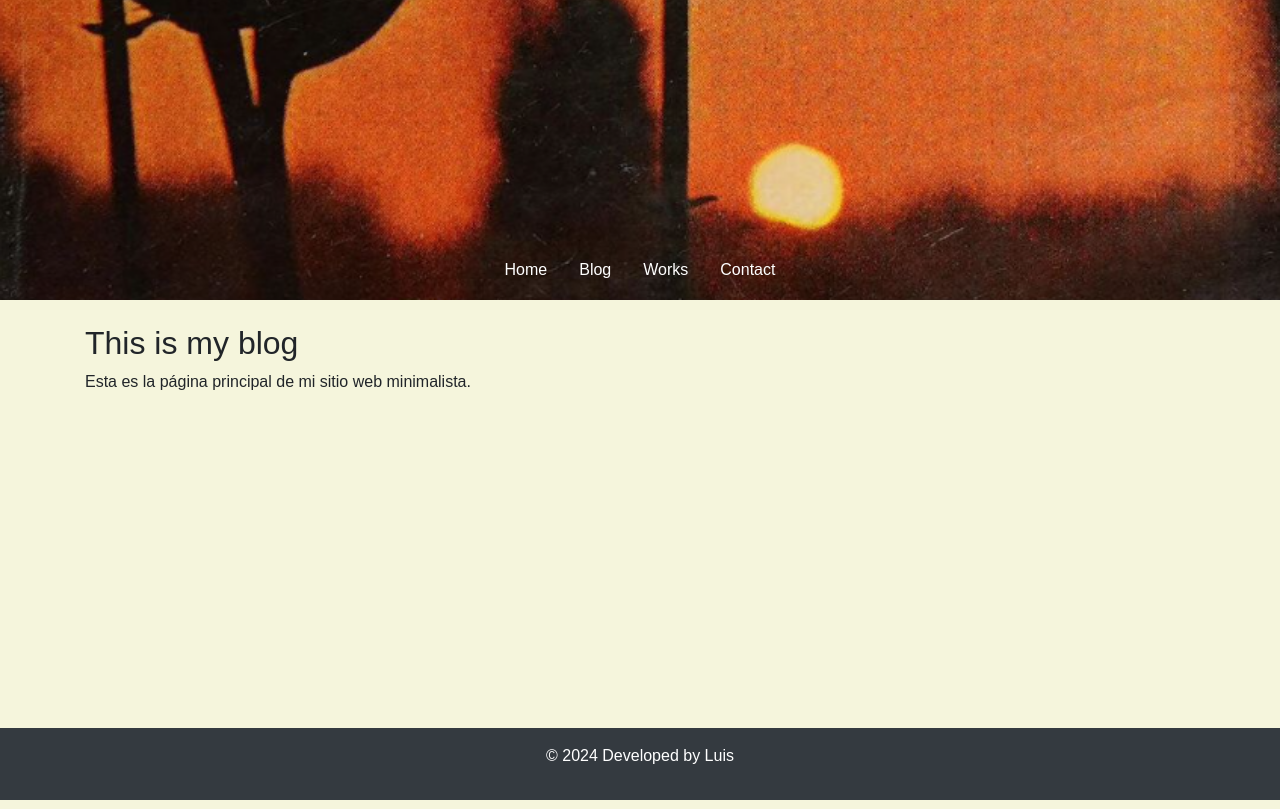
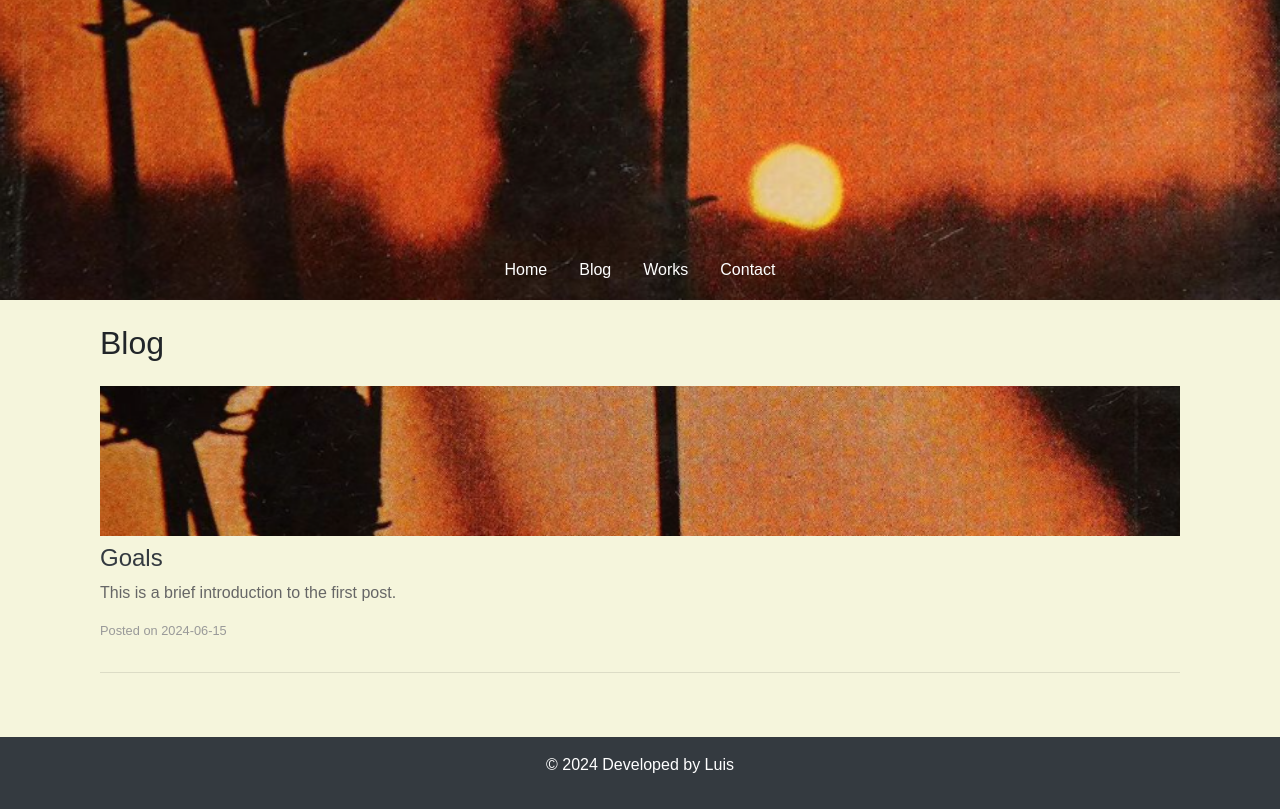
Before and after one commit to lasc95/web_page, a Flask app: page /blog in a window 1280 px wide. Run offline with Flask 3, Linux system fonts and the light colour scheme; some libraries are stand-ins or nearby versions.

Commit message:
add blogger

```diff
--- a/app/routes.py
+++ b/app/routes.py
@@ -1,7 +1,19 @@
 from flask import render_template, Blueprint, request
 import json
+import os
 
 main = Blueprint('main', __name__)
+
+def load_posts():
+    with open(os.path.join('app', 'static', 'data', 'posts.json')) as file:
+        return json.load(file)
+
+def load_post_content(filename):
+    filepath = os.path.join('app', 'static', 'data', 'posts', filename)
+    if os.path.exists(filepath):
+        with open(filepath, 'r') as file:
+            return file.read()
+    return None
 
 @main.route('/')
 def index():
@@ -9,11 +21,33 @@ def index():
 
 @main.route('/blog')
 def blog():
-    return render_template('blog.html')
+    page = request.args.get('page', 1, type=int)
+    posts = load_posts()
+    per_page = 5
+    total = len(posts)
+    paginated_posts = posts[(page - 1) * per_page: page * per_page]
+    pagination = {
+        'total': total,
+        'page': page,
+        'per_page': per_page,
+        'pages': (total + per_page - 1) // per_page,
+    }
+    return render_template('blog.html', posts=paginated_posts, pagination=pagination)
+
+@main.route('/post/<int:post_id>')
+def post(post_id):
+    posts = load_posts()
+    post = next((p for p in posts if p['id'] == post_id), None)
+    if post is None:
+        return render_template('404.html'), 404
+    content = load_post_content(post['file'])
+    if content is None:
+        return render_template('404.html'), 404
+    return render_template('post.html', title=post['title'], content=content, post=post)
 
 @main.route('/works')
 def works():
-    with open('app/static/data/projects_data_works.json') as file:
+    with open(os.path.join('app', 'static', 'data', 'projects_data_works.json')) as file:
         projects = json.load(file)
     page = request.args.get('page', 1, type=int)
     per_page = 6 # number of projects per page
--- a/app/static/css/style.css
+++ b/app/static/css/style.css
@@ -87,3 +87,58 @@ html, body {
 .btn-github:hover {
     background-color: #0056b3; /* Color más oscuro al pasar el ratón */
 }
+
+.post-preview {
+    margin-bottom: 2rem;
+}
+
+.post-preview a {
+    text-decoration: none;
+    color: #343a40;
+}
+
+.post-preview-image {
+    width: 100%;
+    height: 150px;
+    object-fit: cover;
+    margin-bottom: 0.5rem;
+}
+
+.post-title {
+    font-size: 1.5em;
+    margin-bottom: 0.5rem;
+}
+
+.post-content {
+    color: #666;
+    margin-bottom: 1rem;
+}
+
+.post-meta {
+    font-size: 0.8em;
+    color: #999;
+}
+
+.post-content-image {
+    width: 20%;
+    height: auto;
+    max-height: 200px;
+    object-fit: cover;
+    margin-bottom: 1rem;
+}
+
+.pagination {
+    margin: 2em 0;
+    display: flex;
+    justify-content: center;
+}
+
+.pagination a {
+    margin: 0 0.5em;
+    text-decoration: none;
+    color: #007bff;
+}
+
+.pagination a:hover {
+    text-decoration: underline;
+}
--- /dev/null
+++ b/app/static/data/posts.json
@@ -0,0 +1,10 @@
+[
+    {
+        "id": 1,
+        "title": "Goals",
+        "summary": "This is a brief introduction to the first post.",
+        "date_posted": "2024-06-15",
+        "file": "post1.md",
+        "image": "post1.png"
+    }
+]
--- a/app/templates/404.html
+++ b/app/templates/404.html
@@ -5,7 +5,7 @@
 {% block content %}
 <div class="container text-center">
     <h1 class="display-1">404</h1>
-    <p class="lead">Sorry, not found.</p>
+    <p class="lead">Sorry, not found :(</p>
     <a href="{{ url_for('main.index') }}" class="btn btn-primary">Go Home</a>
 </div>
 {% endblock %}
--- a/app/templates/blog.html
+++ b/app/templates/blog.html
@@ -3,6 +3,26 @@
 {% block title %}Blog{% endblock %}
 
 {% block content %}
-<h2>This is my blog</h2>
-<p>Esta es la página principal de mi sitio web minimalista.</p>
+<div class="container">
+    <h2 class="my-4">Blog</h2>
+    {% for post in posts %}
+    <div class="post-preview">
+        <a href="{{ url_for('main.post', post_id=post.id) }}">
+            <img src="{{ url_for('static', filename='images/' + post.image) }}" alt="{{ post.title }}" class="post-preview-image">
+            <h3 class="post-title">{{ post.title }}</h3>
+            <p class="post-content">{{ post.summary }}</p>
+        </a>
+        <p class="post-meta">Posted on {{ post.date_posted }}</p>
+    </div>
+    <hr>
+    {% endfor %}
+    <div class="pagination justify-content-center">
+        {% if pagination.page > 1 %}
+        <a class="btn btn-primary" href="{{ url_for('main.blog', page=pagination.page - 1) }}">Previous</a>
+        {% endif %}
+        {% if pagination.page < pagination.pages %}
+        <a class="btn btn-primary" href="{{ url_for('main.blog', page=pagination.page + 1) }}">Next</a>
+        {% endif %}
+    </div>
+</div>
 {% endblock %}
--- a/app/templates/works.html
+++ b/app/templates/works.html
@@ -13,7 +13,7 @@
                 <div class="card-body">
                     <h5 class="card-title">{{ project.title }}</h5>
                     <p class="card-text">{{ project.description }}</p>
-                    <a href="{{ project.github_url }}" class="btn btn-github">View on GitHub</a>
+                    <a href="{{ project.github_url }}" class="btn btn-github" target="_blank">View on GitHub</a>
                 </div>
             </div>
         </div>
```
Also changed, not shown: app/static/data/posts/post1.md (added, +4 -0 lines), app/templates/post.html (added, +12 -0 lines), app/static/images/post1.png (added).
